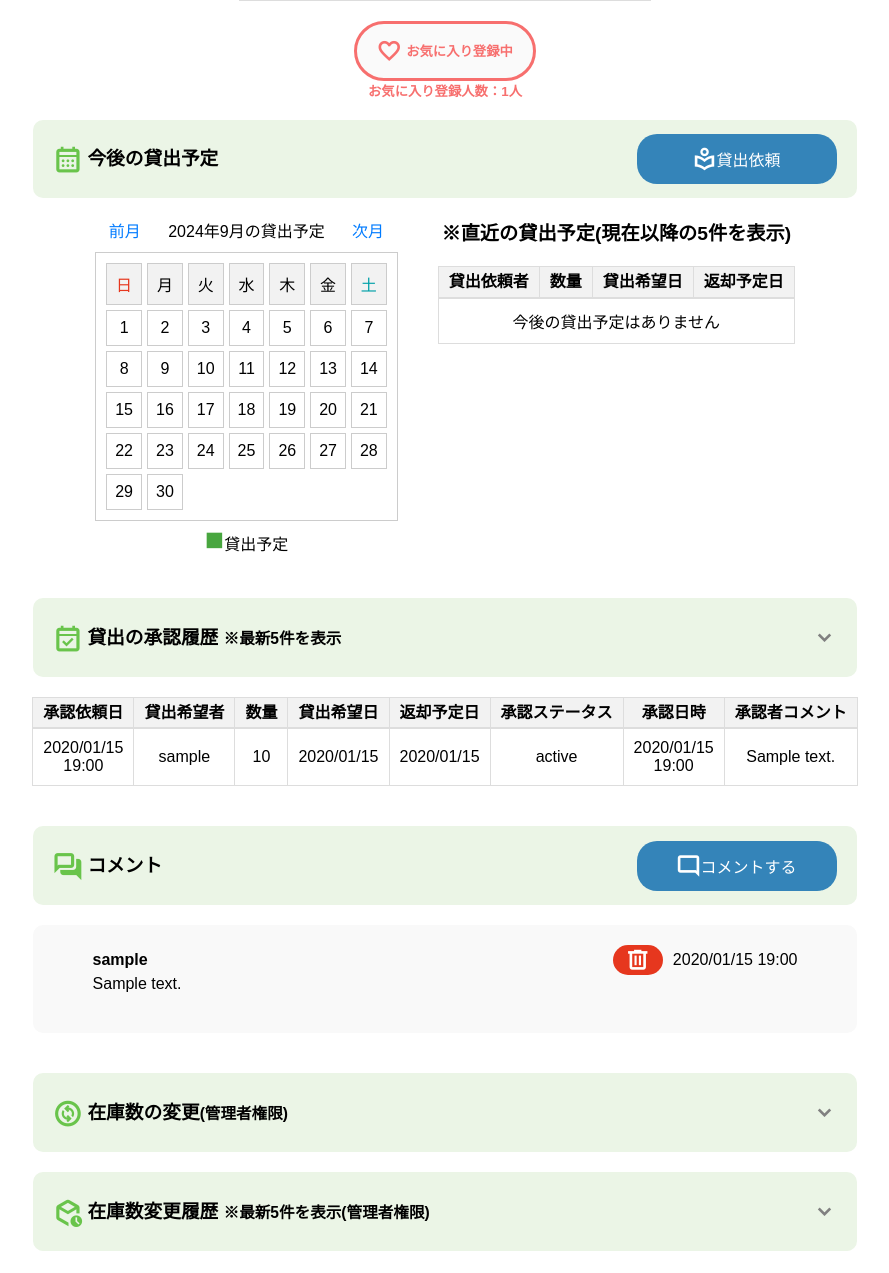
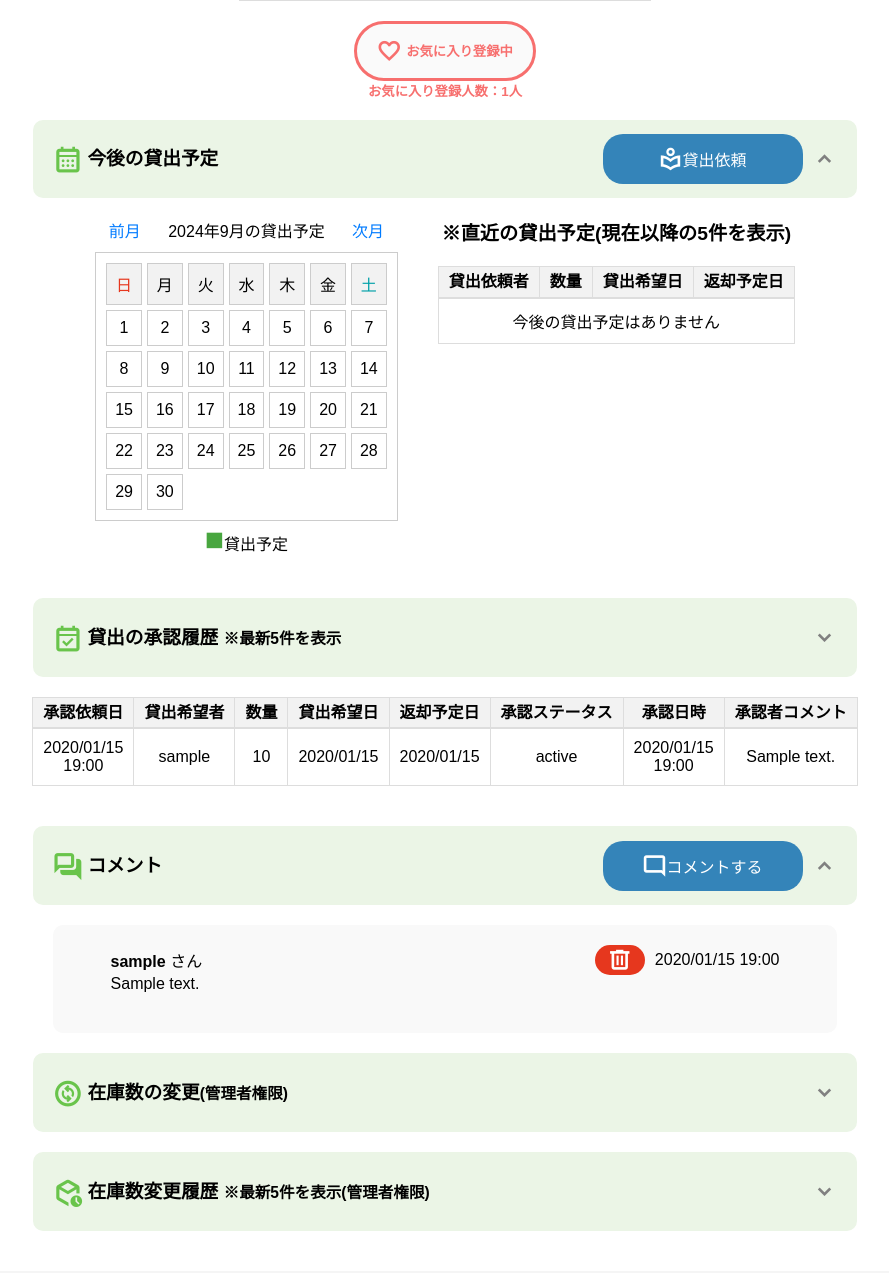
Before and after one commit to yuki-nishizawa/equipment-management-C, a Django app: page /equipment/1 in a window 1280 px wide. Shown: the part 1157-2430 px from the top of the page, without its empty margins (195-1084 px from the left). After the commit the page ends 2388 px from the top, so only its background shows below. Run offline with Django 4.2, Linux system fonts and the light colour scheme; a user stored in the database is signed in; tables that the repository leaves empty hold one stand-in row (values such as "Sample post"); grey boxes marked "Sample" are stand-in pictures; parts of the project's set-up code (start-up, migrations or seed data) failed here and were passed over.

Commit message:
詳細画面微修正シリーズ
動作確認済

```diff
--- a/static/css/style.css
+++ b/static/css/style.css
@@ -315,6 +315,13 @@ footer {
   gap:10px;
 }
 
+#future-loans-section {
+  display: flex;
+  justify-content: center;  /* 横方向の中央揃え */
+  align-items: center;      /* 縦方向の中央揃え */
+  height: 100%;  /* 必要に応じて高さを設定 */
+}
+
 /*お気に入りボタン*/
 .favorite {
   display: inline-flex;
@@ -559,10 +566,18 @@ footer {
   background-color: rgba(0,0,0,0.5); /* 半透明の黒背景 */
 }
 
+#comment-section {
+  width: 100%;
+  display: flex;
+  flex-direction: column;
+  align-items: center;
+  padding:0 20px;
+}
+
 .comment-field {
   width: 100%;
   background-color: #F9F9F9;
-  margin: 20px;
+  margin-top :20px;
   padding: 20px;
   display: flex;
   flex-direction: column;
@@ -584,11 +599,13 @@ footer {
   border-bottom: none;
 }
 
+
 .comment-name-time {
   display: flex;
   justify-content: space-between;
   align-items: center;
 }
+
 
 .comment-delete {
   margin-left: auto; /* 削除ボタンを右側に寄せる */
@@ -638,21 +655,22 @@ footer {
 
 .approved-order {
   display: flex;
-  justify-content: center; /* 水平方向に中央揃え */
-  align-items:flex-start; /* 垂直方向に中央揃え（必要に応じて） */
-  width:50%;
-  height:100%;
-  gap:40px;
-  margin: 20px;
+  justify-content: center; /* 水平方向の中央揃え */
+  align-items: flex-start; /* 垂直方向で開始位置 */
+  width: 100%; /* 親要素の幅に合わせる */
+  max-width: 900px; /* 必要に応じて最大幅を設定 */
+  margin: 20px auto; /* 自動で中央揃え */
+  gap: 40px; /* カレンダーとリストの間のスペース */
 }
 
 .approved-table {
   display: flex;
   flex-direction: column;
   align-items: center; /* 中央揃え */
-  width:100%;
-}
-
+  width: 100%;
+  max-width: 500px; /* テーブルの最大幅を設定 */
+  margin: 0 auto; /* 自動で中央揃え */
+}
 .dayofweek {
   background-color: #f2f2f2;
 }
--- a/templates/equipment/detail.html
+++ b/templates/equipment/detail.html
@@ -168,20 +168,29 @@
 </form> {% endcomment %}
 
 <div class="detail-title-bar">
-  <h3><span class="material-symbols-outlined"><big>calendar_month</big></span>
-    今後の貸出予定</h3>
+  <h3 id="future-loans-title" style="cursor:pointer; display: inline-block;">
+    <span class="material-symbols-outlined"><big>calendar_month</big></span>
+    今後の貸出予定
+  </h3>
+  <div class="detail-button-group">
+    <!--貸出ボタン-->
     <button id="openModalButton" class="order-button custom-size">
     <span class="material-symbols-outlined"><font color="#FFFFFF">local_library</span> 貸出依頼</font></button>
+    <!--貸出ボタンここまで-->
+    <span class="material-symbols-outlined arrow-icon" id="future-loans-toggle" style="float: right; cursor: pointer;">
+      <font color="gray">keyboard_arrow_up</font></span>
+  </div>
 </div>
 
+<!-- 初期状態で表示される -->
+<div id="future-loans-section" style="display:block;">
 
-
-<!-- カレンダーの表示 -->
+  <!--カレンダー部分-->
   <div class="approved-order">
     <div id="calendar-container">
       {% include 'equipment/calendar_partial.html' %}
     </div>
-
+  <!--直近リスト-->
     <div class="approved-table">
       <big><b>※直近の貸出予定(現在以降の5件を表示)</b></big>
       <table class="detail-table">
@@ -208,6 +217,7 @@
           {% endfor %}
         </tbody>
       </table>
+    </div>
   </div>
 </div>
 
@@ -275,13 +285,25 @@
 </div>
 {% endif %}
 
+
+<!--コメント部分-->
 <div class="detail-title-bar">
-  <h3><span class="material-symbols-outlined"><big>forum</span></big> コメント</h3>
+  <h3 id="comment-section-title" style="cursor:pointer; display: inline-block;">
+    <span class="material-symbols-outlined"><big>forum</span></big> コメント
+  </h3>
+  <div class="detail-button-group">
     <!-- 「コメントをする」ボタン -->
     <button type="button" class="order-button custom-size" id="open-comment-modal-btn">
-    <span class="material-symbols-outlined"><font color="#FFFFFF">mode_comment</font></span> コメントする</button>
+      <span class="material-symbols-outlined"><font color="#FFFFFF">mode_comment</font></span> コメントする
+    </button>
+    <span class="material-symbols-outlined arrow-icon" id="comment-toggle" style="float: right; cursor: pointer;">
+    <font color="gray">keyboard_arrow_up</font>
+    </span>
+  </div>
 </div>
 
+<!-- 初期状態で表示される -->
+<div id="comment-section" style="display:block;">
   <!-- コメントリスト -->
   <div class="comment-field">
     {% if comments %}
@@ -289,7 +311,7 @@
       <div class="comment-contents">
         <div class="comment-name-time">
           <div class="comment-name">
-          <b>{{ comment.user.username }}</b>
+            <b>{{ comment.user.username }}</b> さん
           </div>
           <div class="comment-delete">
             <!-- コメント投稿者または管理者の場合のみ削除ボタンを表示 -->
@@ -308,8 +330,6 @@
         <div class="comment-text">
           <p>{{ comment.text }}</p>
         </div>
-
-
       </div>
       {% endfor %}
     {% else %}
@@ -318,10 +338,8 @@
         <font color="gray"><big>sentiment_very_dissatisfied</big></font>
       </span></p>
     {% endif %}
-
-
-</div>
-
+  </div><!--comment-field-->
+</div><!--comment-section-->
 
 <!-- コメント用モーダルのHTML -->
 <div id="comment-modal" class="comment-modal" style="display:none;">
@@ -586,7 +604,36 @@ function toggleHistorySection() {
     historyToggle.innerHTML = '<font color="gray">keyboard_arrow_down</font>';
   }
 }
+// 今後の貸出予定セクションの表示・非表示を切り替える
+document.getElementById('future-loans-title').addEventListener('click', toggleFutureLoansSection);
+document.getElementById('future-loans-toggle').addEventListener('click', toggleFutureLoansSection);
 
+function toggleFutureLoansSection() {
+  const futureLoansSection = document.getElementById('future-loans-section');
+  const futureLoansToggle = document.getElementById('future-loans-toggle');
+  if (futureLoansSection.style.display === 'none') {
+    futureLoansSection.style.display = 'block';
+    futureLoansToggle.innerHTML = '<font color="gray">keyboard_arrow_up</font>';
+  } else {
+    futureLoansSection.style.display = 'none';
+    futureLoansToggle.innerHTML = '<font color="gray">keyboard_arrow_down</font>';
+  }
+}
+// コメントセクションの表示・非表示を切り替える
+document.getElementById('comment-section-title').addEventListener('click', toggleCommentSection);
+document.getElementById('comment-toggle').addEventListener('click', toggleCommentSection);
+
+function toggleCommentSection() {
+  const commentSection = document.getElementById('comment-section');
+  const commentToggle = document.getElementById('comment-toggle');
+  if (commentSection.style.display === 'none') {
+    commentSection.style.display = 'block';
+    commentToggle.innerHTML = '<font color="gray">keyboard_arrow_up</font>';
+  } else {
+    commentSection.style.display = 'none';
+    commentToggle.innerHTML = '<font color="gray">keyboard_arrow_down</font>';
+  }
+}
 </script>
 <!--カレンダー機能実装-->
 <script>
--- a/templates/users/sign_up.html
+++ b/templates/users/sign_up.html
@@ -82,6 +82,8 @@
     <div class="button-container">
         <input type="submit" value="登録" class="button">
     </div>
-
+    <div class="back-to-login">
+        <a href="{% url 'users:login' %}">▶ ログイン画面に戻る</a>
+    </div>
 </form>
 {% endblock content %}
```
Lines whose indentation alone changed are shown as unchanged.
